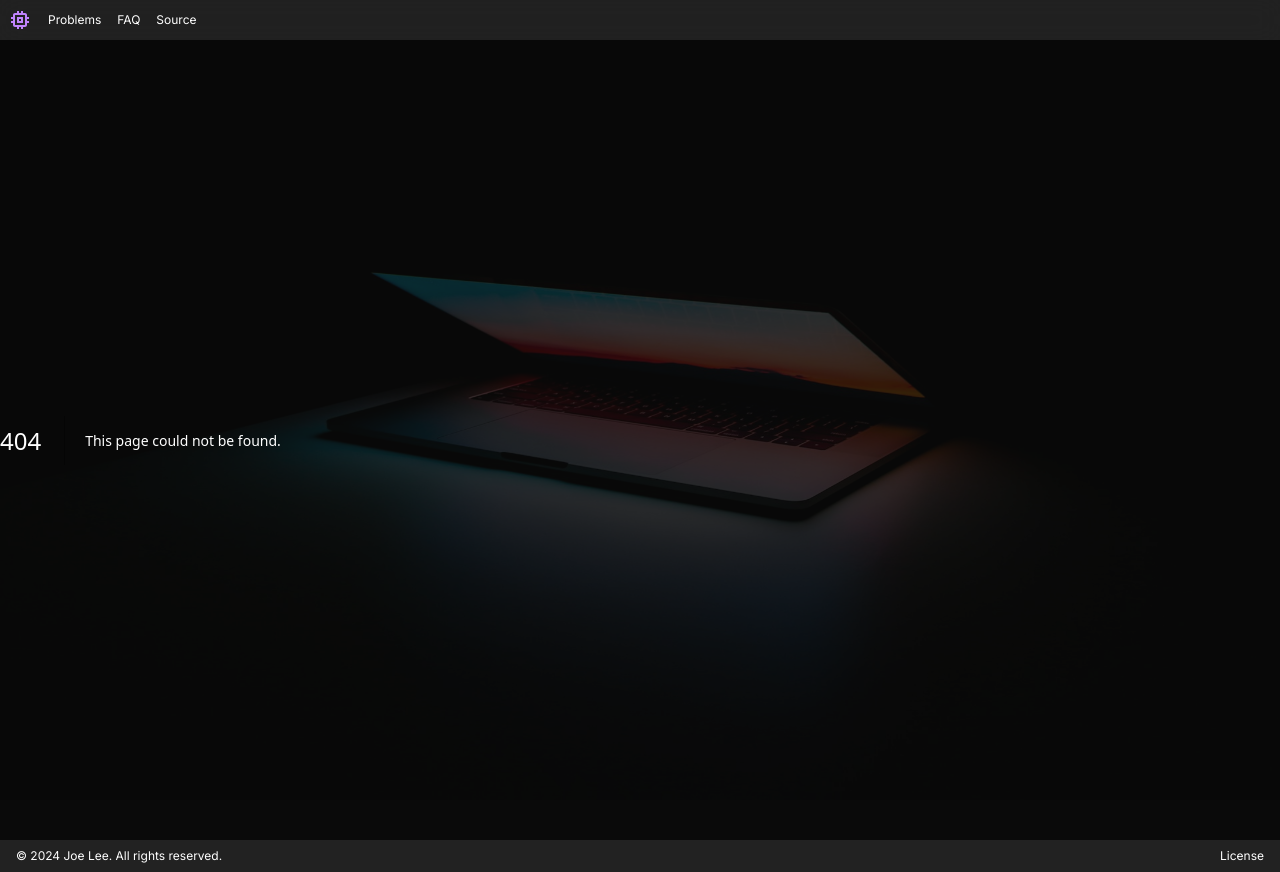
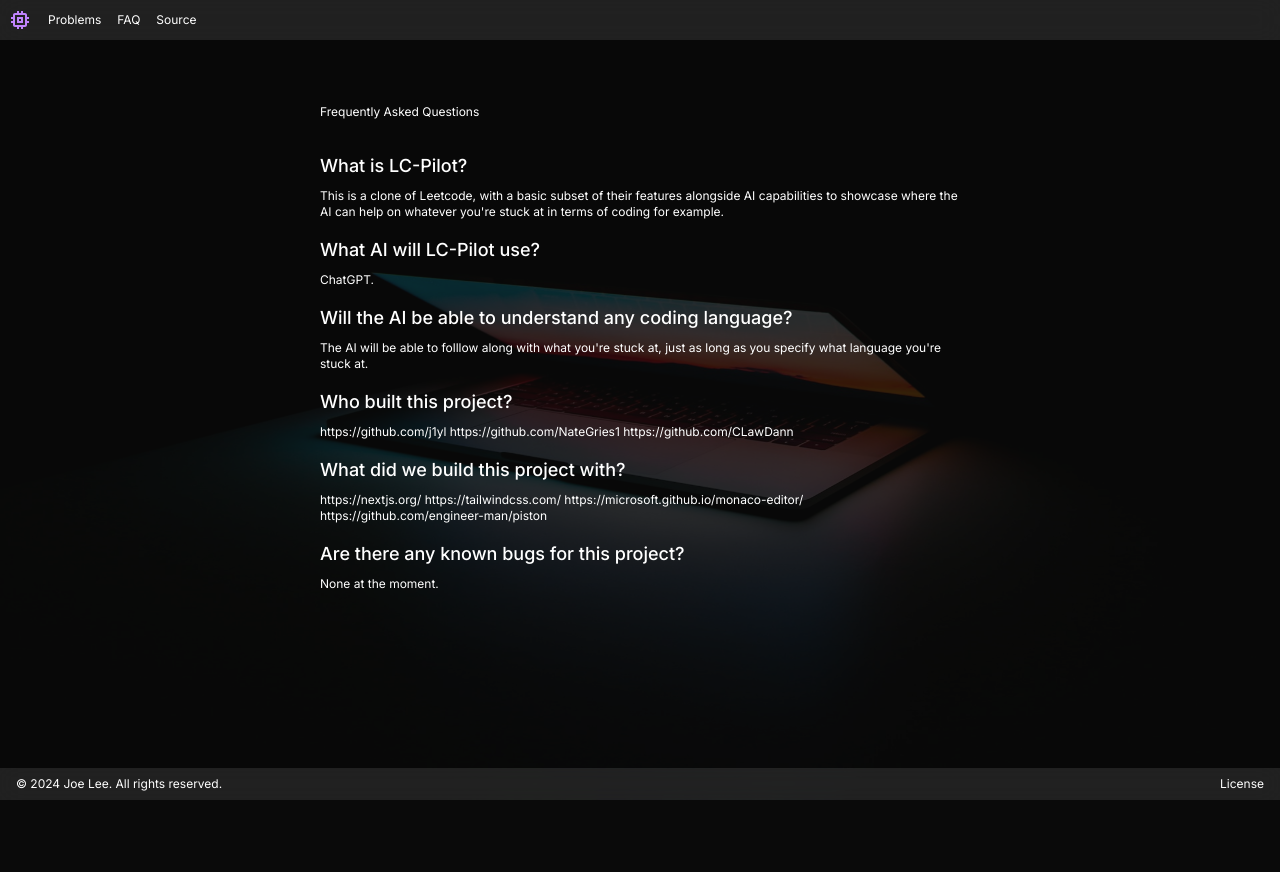
Before and after one commit to j1yl/lcpilot, a Next.js app: page /faq in a window 1280 px wide. Before the commit this address had no page. After the commit the page ends 800 px from the top, so only its background shows below. Built offline with nearby package versions, Linux system fonts and the light colour scheme.

Commit message:
A start for the FAQ page.

```diff
--- /dev/null
+++ b/app/faq/page.tsx
@@ -0,0 +1,49 @@
+import React from "react";
+
+export default function FAQ() {
+  return (
+    <div className="mx-auto mt-8 flex max-w-2xl flex-col gap-8 px-4 md:mt-16">
+      <h1>Frequently Asked Questions</h1>
+      <div className="flex flex-col gap-4">
+      <Question
+          question="What is LC-Pilot?"
+          answer="This is a clone of Leetcode, with a basic subset of their features alongside AI capabilities to showcase where the AI can help on whatever you're stuck at in terms of coding for example."
+        />
+        <Question
+          question="What AI will LC-Pilot use?"
+          answer="ChatGPT."
+        />
+        <Question
+          question="Will the AI be able to understand any coding language?"
+          answer="The AI will be able to folllow along with what you're stuck at, just as long as you specify what language you're stuck at."
+        />
+        <Question
+          question="Who built this project?"
+          answer= "https://github.com/j1yl https://github.com/NateGries1 https://github.com/CLawDann"
+          />
+        <Question
+          question="What did we build this project with?"
+          answer = "https://nextjs.org/ https://tailwindcss.com/ https://microsoft.github.io/monaco-editor/ https://github.com/engineer-man/piston"
+          />
+        <Question
+          question = "Are there any known bugs for this project?"
+          answer= "None at the moment."
+          />
+      </div>
+    </div>
+  );
+}
+
+interface QuestionProps {
+  question: string;
+  answer: string;
+}
+
+function Question({ question, answer }: QuestionProps) {
+  return (
+    <div className="flex flex-col gap-2">
+      <h2 className="text-lg font-medium">{question}</h2>
+      <p>{answer}</p>
+    </div>
+  );
+}
```
